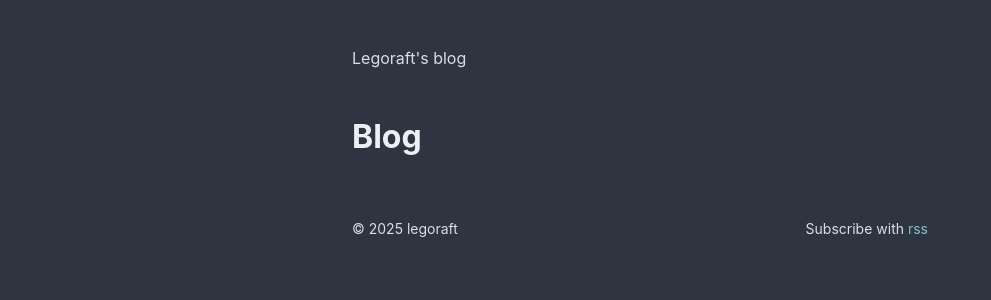
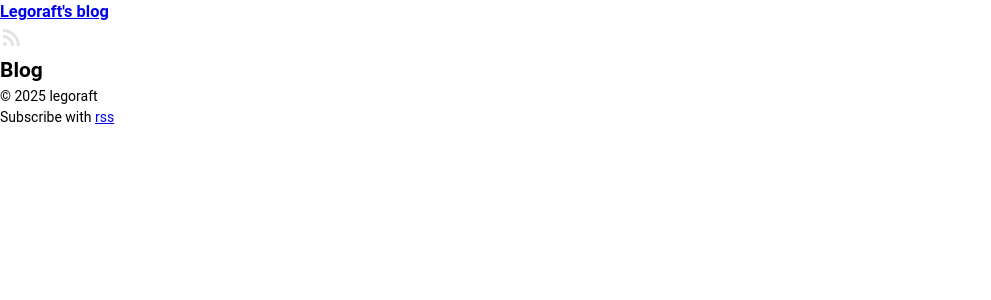
Before and after one commit to legoraft/legoraft.github.io, a Jekyll site: the page built from index.html, in a window 1280 px wide. Shown: the top 300 px of the page, without its empty margins (0-991 px from the left). Built offline with Jekyll 4.4.1, drawn with Linux system fonts in a browser that asks for light colours.

Commit message:
chore: removed all old css and added new reset

```diff
--- a/_includes/header.html
+++ b/_includes/header.html
@@ -1,4 +1,4 @@
 <header>
     <h3><a href="/">{{ site.title }}</a></h3>
-    <a href="/rss"></a>
+    <a href="/rss"><img src="../assets/icons/rss-icon.svg" alt="rss logo"/></a>
 </header>
--- a/_sass/base.scss
+++ b/_sass/base.scss
@@ -1,118 +1,14 @@
-$backgroundColor: #2e3440;
-$surfaceColor: #3b4252;
-$lightSurfaceColor: #434c5e;
-$lighterSurfaceColor: #4c566a;
-
-$primaryBody: #eceff4;
-$secondaryBody: #e5e9f0;
-$tertiaryBody: #d8dee9;
-
-$accentColor: #88c0d0;
-
 * {
     margin: 0;
     padding: 0;
-    font-family: -apple-system,BlinkMacSystemFont,"Segoe UI",Helvetica,Arial,sans-serif,"Apple Color Emoji","Segoe UI Emoji","Segoe UI Symbol";
 }
 
 body {
-    background: $backgroundColor;
-    color: $primaryBody;
-    max-width: 36rem;
-    margin: auto;
+    line-height: 1.5;
     font-size: 14px;
+    font-family: Roboto, Arial, Helvetica, sans-serif;
 }
 
 header {
-    padding: 3rem 0 1rem 0;
-    color: $tertiaryBody;
 
-    a {
-        text-decoration: none;
-        color: inherit;
-
-        &:hover {
-            color: $accentColor;
-        }
-    }
-
-    h3 {
-        font-weight: normal;
-        font-size: 1rem;
-        font-family: "Hack Nerd Font", monospace;
-    }
 }
-
-h2#title {
-    margin: 2rem 0;
-    font-size: 2rem;
-}
-
-h3.date {
-    margin: 1rem 0;
-}
-
-ul.post-list {
-    margin: 0 1rem;
-    padding: 0 1rem;
-
-    list-style: none;
-    border-left: 2px solid $lightSurfaceColor;
-
-    li {
-        padding: 0.5rem 0;
-        display: flex;
-        justify-content: space-between;
-
-        &:last-child {
-            padding: 0.5rem 0 0 0;
-            margin: 0 0 0.5rem 0;
-        }
-
-        p#date {
-            color: $lighterSurfaceColor;
-            font-family: "Hack Nerd Font", monospace;
-            font-size: 1rem;
-        }
-
-        a {
-            color: inherit;
-            text-decoration: none;
-
-
-            &:hover {
-                color: $accentColor;
-            }
-        }
-    }
-}
-
-footer {
-    display: flex;
-    color: $tertiaryBody;
-    justify-content: space-between;
-    padding: 2rem 0;
-
-    a {
-        color: $accentColor;
-        text-decoration: none;
-    }
-}
-
-article {
-    margin: 2rem 0;
-    line-height: 2rem;
-
-    a {
-        color: $accentColor;
-        text-decoration: none;
-
-        &:hover {
-            text-decoration: underline;
-        }
-    }
-
-    p {
-        margin: 1rem 0;
-    }
-}
```
